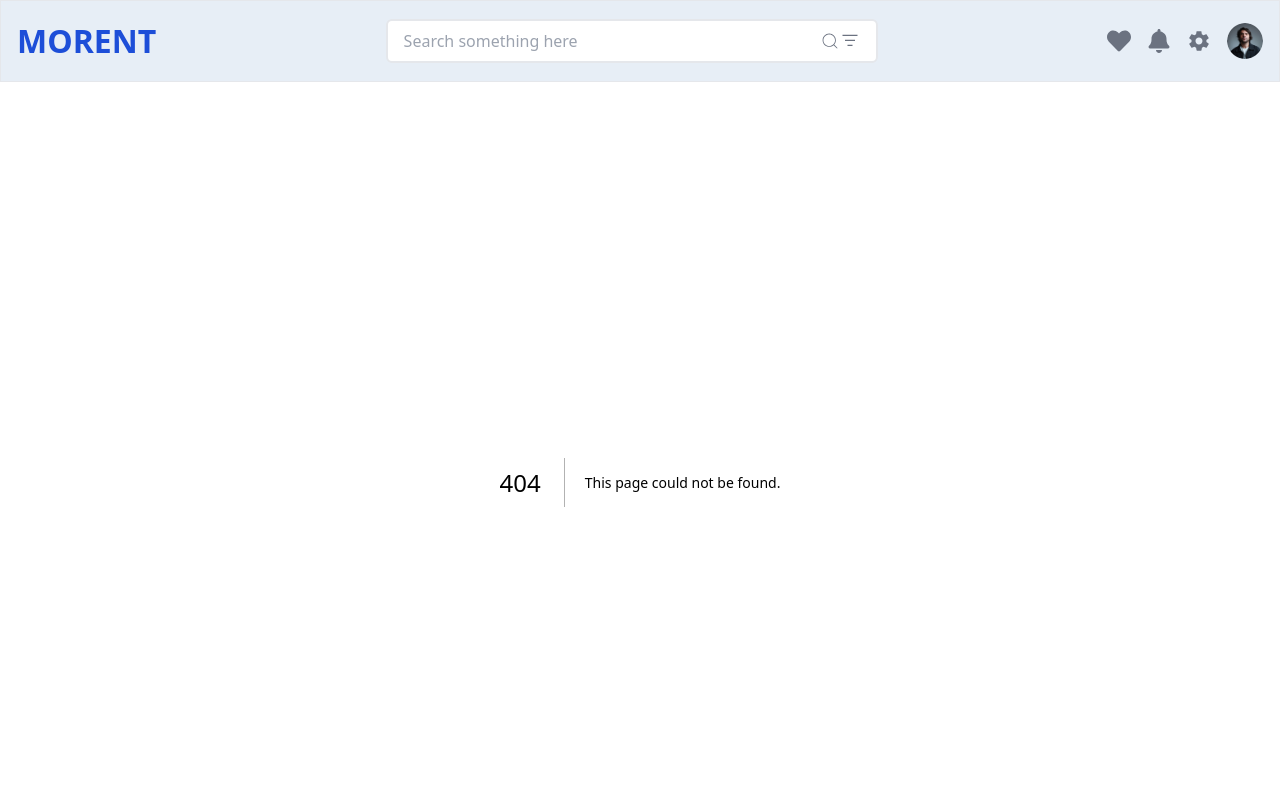
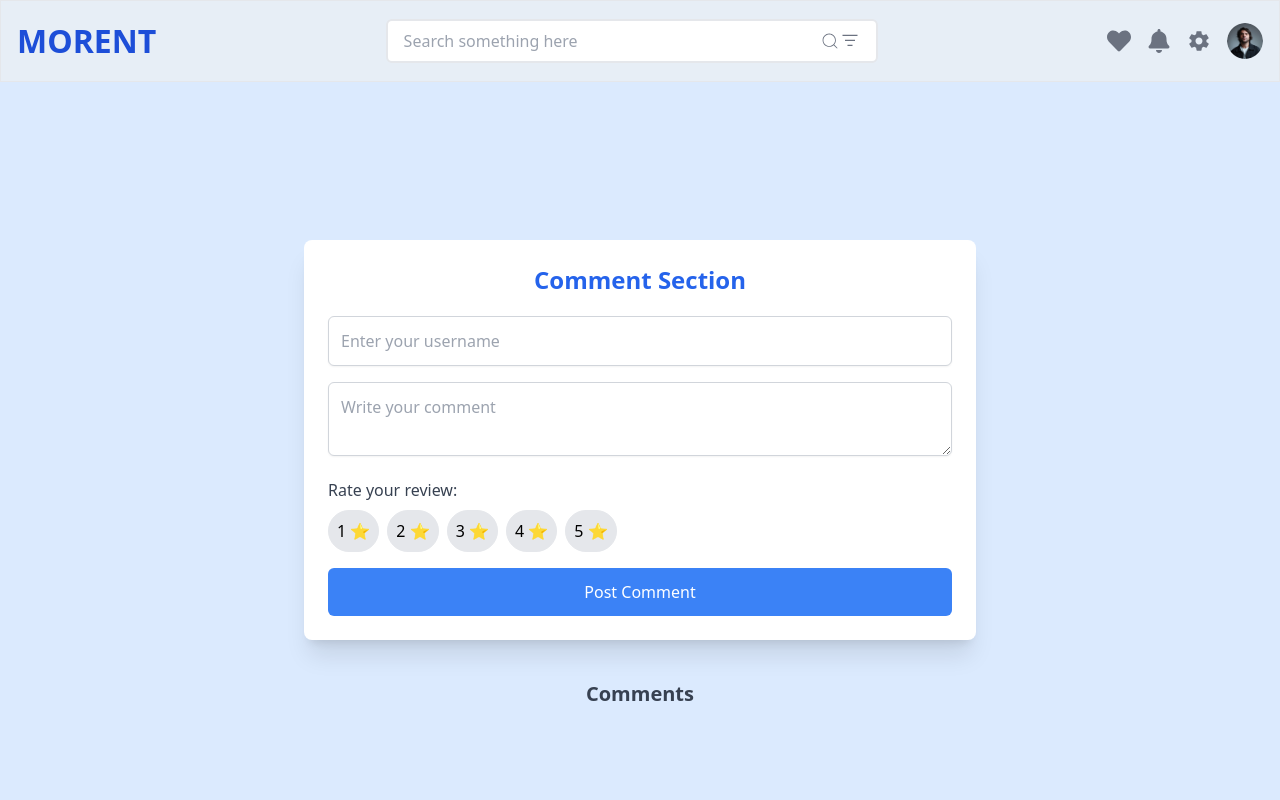
Before and after one commit to alihassan2345/Day-3---API-Integration-Report---car-rental-e-comerce-, a Next.js app: page /commentsec in a window 1280 px wide. Before the commit this address had no page. Shown: the top 800 px of the page. Built offline with nearby package versions, Linux system fonts and the light colour scheme.

Commit message:
add comment section

```diff
--- a/src/app/card/[_id]/page.tsx
+++ b/src/app/card/[_id]/page.tsx
@@ -3,6 +3,7 @@ import Image from "next/image";
 import React from "react";
 import { Car } from "@/app/page";
 import Link from "next/link";
+import CommentSec from "@/app/commentsec/page";
 
 interface Params {
   params: {
@@ -27,6 +28,7 @@ seatingCapacity,
     { _id }
   );
   console.log("sanity response>>", response);
+
   return (
     <main>
       <div className="max-w-5xl mx-auto p-8 bg-gradient-to-br from-white to-blue-50 rounded-2xl shadow-lg transition-shadow duration-300 hover:shadow-2xl">
@@ -100,8 +102,47 @@ seatingCapacity,
           </Link>
         </div>
       </div>
+       {/* Reviews */}
+                <div className="bg-white p-6 rounded-lg shadow">
+                  <h2 className="text-lg font-semibold">Reviews</h2>
+                  <div className="space-y-4">
+                    {["Alex Stanton", "Alex stanton"].map((name, index) => (
+                      <div key={index} className="flex gap-4">
+                        <Image
+                          src="/images/Profil.png"
+                          alt="Reviewer"
+                          width={50}
+                          height={50}
+                          className="rounded-full"
+                        />
+
+                        <div className="flex-1">
+                          <h3 className="font-semibold">{name}</h3>
+                          <p className="text-gray-500 text-sm">
+                            Amazing car and service!
+                          </p>
+                        </div>
+                        <p className="text-yellow-500">4.8 ★</p>
+                      </div>
+                    ))}
+                  </div>
+                </div>
+
+                <CommentSec/>
+
+
+
+
+
+
+
+
+
+
     </main>
+
   );
+
 };
 
 export default cardpost;
--- /dev/null
+++ b/src/app/commentsec/page.tsx
@@ -0,0 +1,127 @@
+"use client";
+import React, { useState, useEffect } from "react";
+
+const CommentSec = () => {
+  const [comments, setComments] = useState<
+    { username: string; comment: string; rating: number }[]
+  >([]);
+  const [username, setUsername] = useState("");
+  const [comment, setComment] = useState("");
+  const [rating, setRating] = useState(0);
+
+  // Load comments from localStorage on component mount
+  useEffect(() => {
+    const savedComments = localStorage.getItem("comments");
+    if (savedComments) {
+      setComments(JSON.parse(savedComments));
+    }
+  }, []);
+
+  // Save comments to localStorage whenever the comments state changes
+  useEffect(() => {
+    if (comments.length > 0) {
+      localStorage.setItem("comments", JSON.stringify(comments));
+    }
+  }, [comments]);
+
+  const handleAddComment = () => {
+    if (username && comment && rating > 0) {
+      const newComment = { username, comment, rating };
+      const updatedComments = [...comments, newComment];
+      setComments(updatedComments);
+      setUsername("");
+      setComment("");
+      setRating(0);
+    }
+  };
+
+  const handleDeleteComment = (index: number) => {
+    const updatedComments = comments.filter((_, i) => i !== index);
+    setComments(updatedComments);
+  };
+
+  return (
+    <div className="flex flex-col items-center justify-center min-h-screen bg-blue-100 py-10">
+      <div className="w-full max-w-2xl p-6 bg-white shadow-xl rounded-lg">
+        <h2 className="text-2xl font-semibold text-center text-blue-600 mb-5">
+          Comment Section
+        </h2>
+
+        <div className="mb-4">
+          <input
+            type="text"
+            placeholder="Enter your username"
+            value={username}
+            onChange={(e) => setUsername(e.target.value)}
+            className="w-full p-3 border border-gray-300 rounded-md shadow-sm focus:outline-none focus:ring-2 focus:ring-blue-500 transition-all"
+          />
+        </div>
+
+        <div className="mb-4">
+          <textarea
+            placeholder="Write your comment"
+            value={comment}
+            onChange={(e) => setComment(e.target.value)}
+            className="w-full p-3 border border-gray-300 rounded-md shadow-sm focus:outline-none focus:ring-2 focus:ring-blue-500 transition-all"
+          />
+        </div>
+
+        <div className="mb-4">
+          <label className="block text-gray-700 mb-2">Rate your review:</label>
+          <div className="flex space-x-2">
+            {[1, 2, 3, 4, 5].map((star) => (
+              <button
+                key={star}
+                onClick={() => setRating(star)}
+                className={`p-2 rounded-full border ${
+                  star <= rating ? "bg-blue-500 text-white" : "bg-gray-200"
+                } hover:bg-blue-400 transition-all`}
+              >
+                {star} ⭐
+              </button>
+            ))}
+          </div>
+        </div>
+
+        <button
+          onClick={handleAddComment}
+          className="w-full bg-blue-500 text-white p-3 rounded-md hover:bg-blue-600 transition-all"
+        >
+          Post Comment
+        </button>
+      </div>
+
+      <div className="w-full max-w-2xl mt-10">
+        <h3 className="text-xl font-semibold text-center text-gray-700 mb-4">
+          Comments
+        </h3>
+        <div className="space-y-4">
+          {comments.map((commentData, index) => (
+            <div
+              key={index}
+              className="p-4 bg-gray-50 rounded-lg shadow-md hover:bg-gray-100 transition-all"
+            >
+              <div className="flex justify-between items-center">
+                <p className="font-bold text-blue-500">
+                  {commentData.username}:
+                </p>
+                <button
+                  onClick={() => handleDeleteComment(index)}
+                  className="text-blue-500 hover:text-blue-700 transition-all"
+                >
+                  Delete
+                </button>
+              </div>
+              <p className="mt-2 text-gray-800">{commentData.comment}</p>
+              <p className="mt-2 text-yellow-500">
+                Rating: {commentData.rating} ⭐
+              </p>
+            </div>
+          ))}
+        </div>
+      </div>
+    </div>
+  );
+};
+
+export default CommentSec;
```
